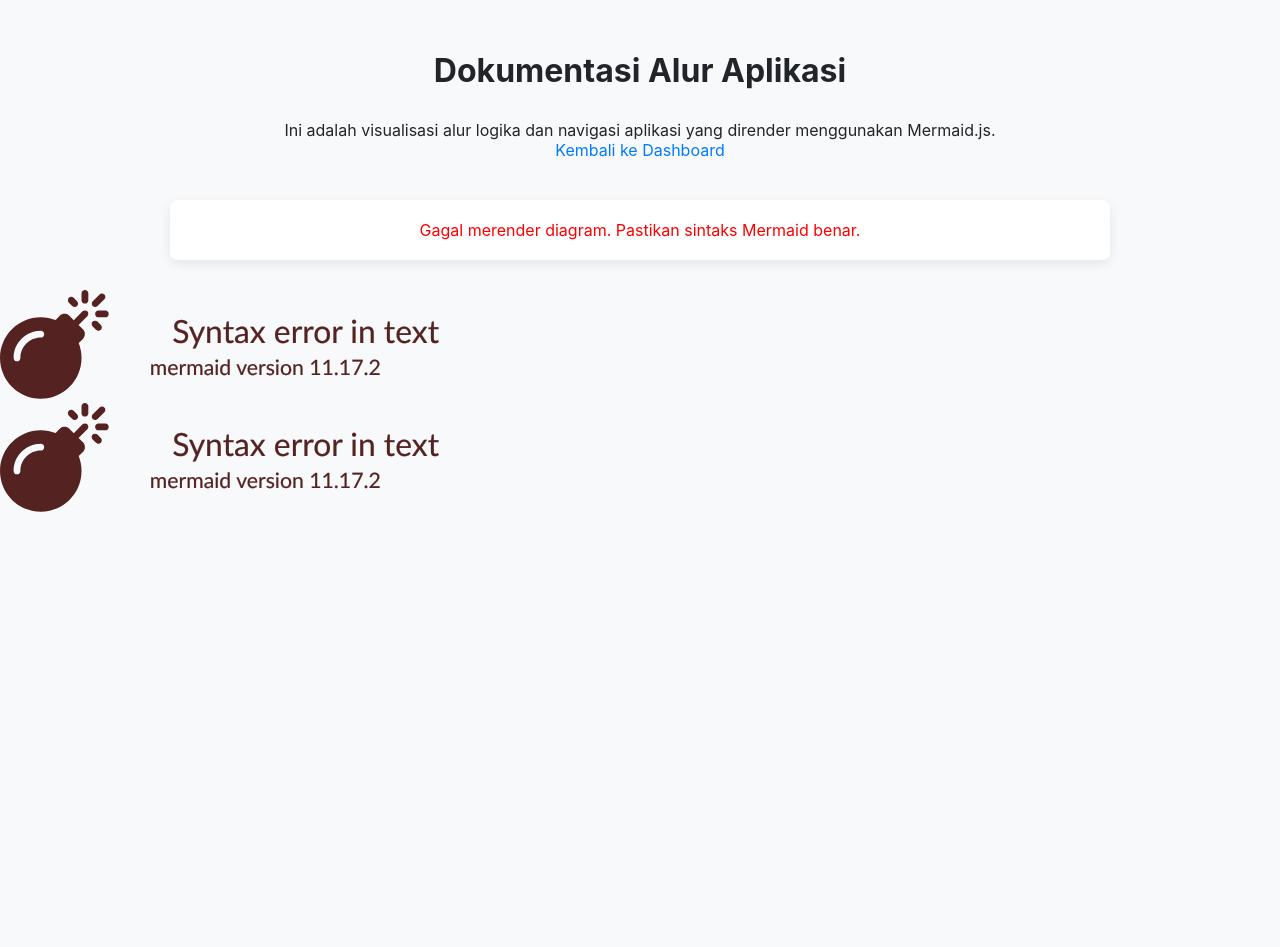
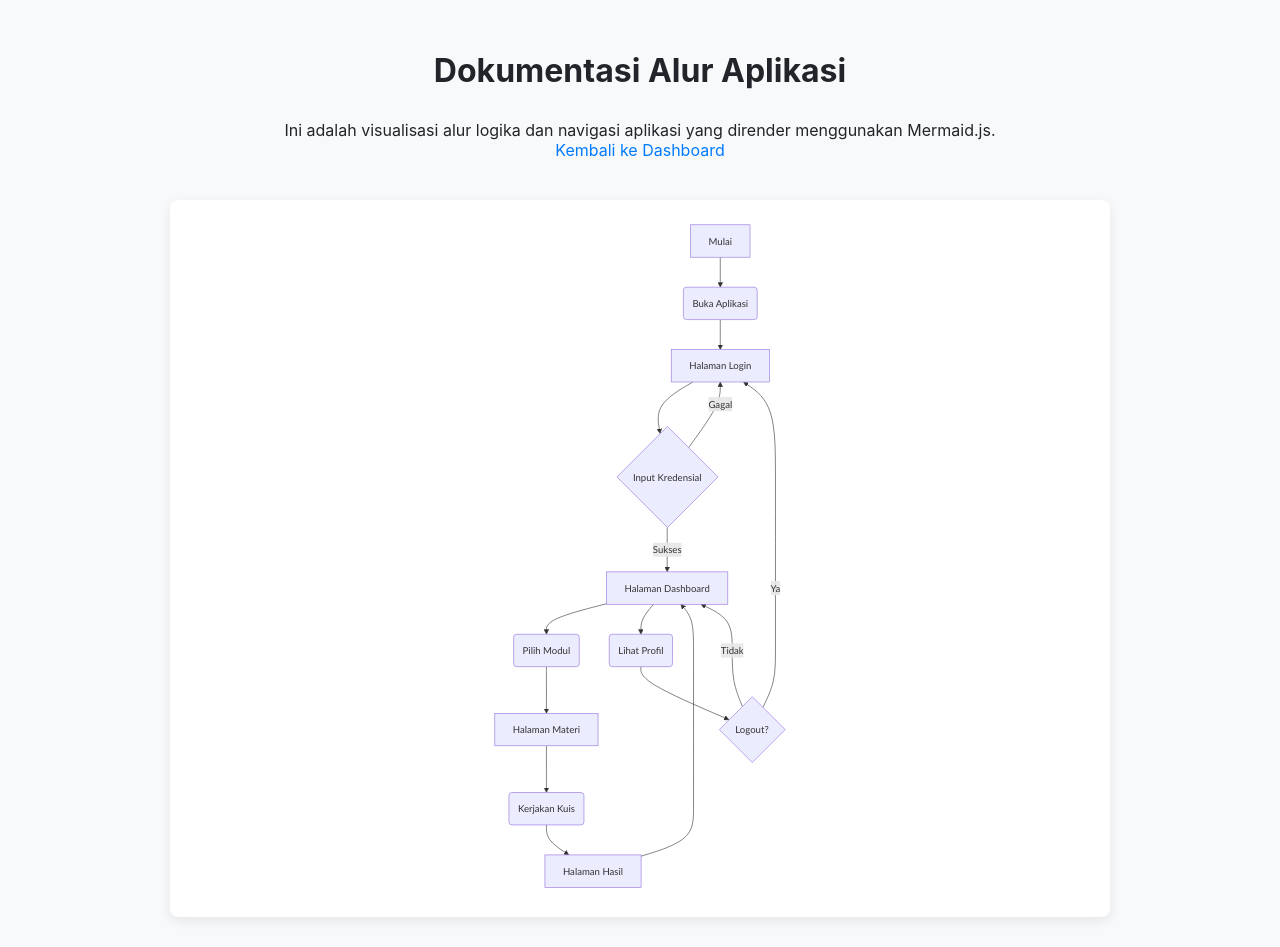
Before and after one commit to TeknoGenX/elearning, a React (Vite) app: page /#/documentation in a window 1280 px wide. Before the commit the page ends 800 px from the top, so only its background shows below. Built offline with nearby package versions, Linux system fonts and the light colour scheme.

Commit message:
Fix: Simplify flowchart syntax to guarantee rendering

```diff
--- a/src/pages/Documentation.jsx
+++ b/src/pages/Documentation.jsx
@@ -3,27 +3,23 @@ import Flowchart from '../components/Flowchart';
 import { Link } from 'react-router-dom';
 
 function Documentation() {
-  // Definisi flowchart dalam sintaks Mermaid yang sudah diperbaiki
+  // Definisi flowchart dalam sintaks Mermaid yang sudah diperbaiki & disederhanakan
   const flowchartDefinition = `
     graph TD
-      subgraph "Alur Pengguna Belum Login"
       A[Mulai] --> B(Buka Aplikasi);
-        B --> C[/login];
+      B --> C[Halaman Login];
       C --> D{Input Kredensial};
       D -- Gagal --> C;
-        D -- Sukses --> E;
-      end
-
-      subgraph "Alur Pengguna Sudah Login"
-        E[/dashboard] --> F(Pilih Modul);
-        F --> G[/module/id];
+      D -- Sukses --> E[Halaman Dashboard];
+      E --> F(Pilih Modul);
+      F --> G[Halaman Materi];
       G --> H(Kerjakan Kuis);
-        H --> I[/quiz/result];
+      H --> I[Halaman Hasil];
       I --> E;
       E --> J(Lihat Profil);
       J --> K{Logout?};
       K -- Ya --> C;
-      end
+      K -- Tidak --> E;
     `;
 
   return (
```
Also changed, not shown: 91 other files (tests, documents, lock files or other folders). Lines whose indentation alone changed are shown as unchanged.
